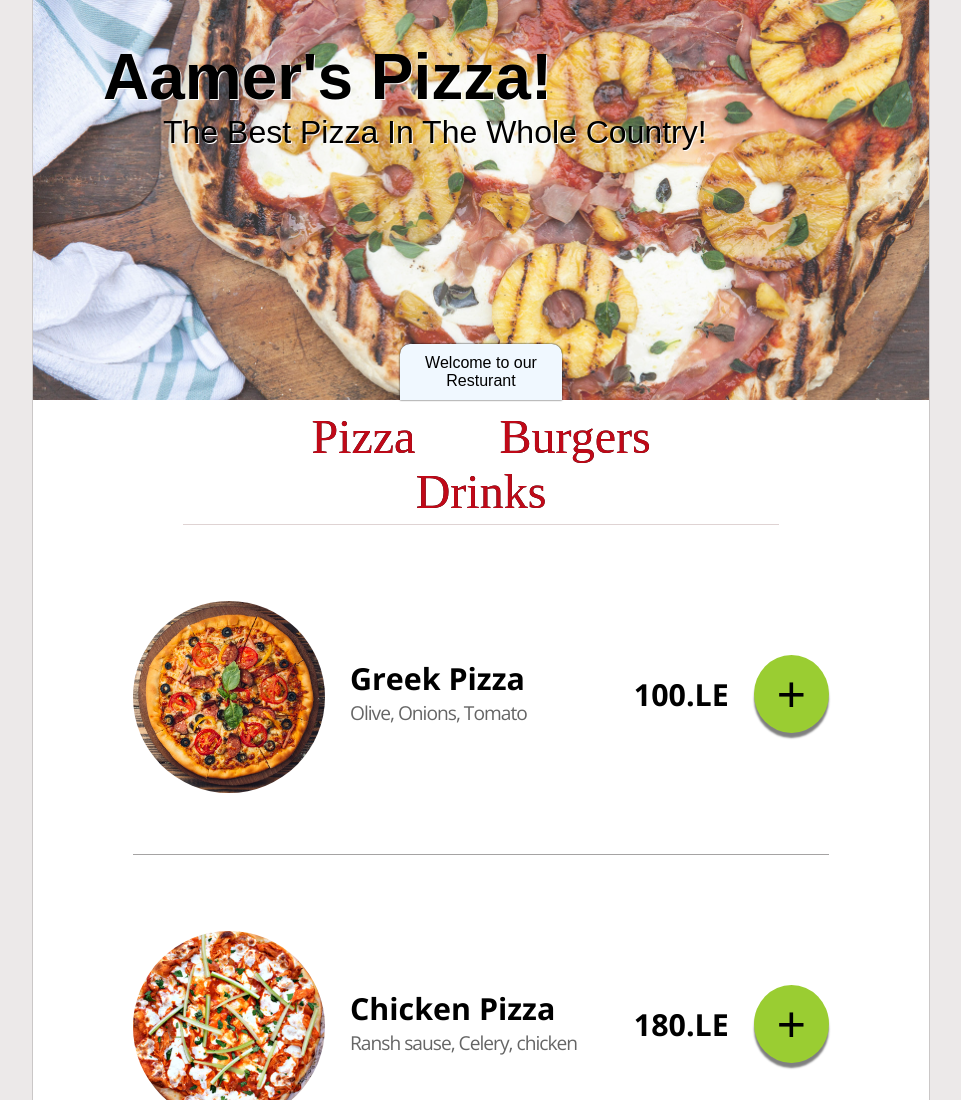
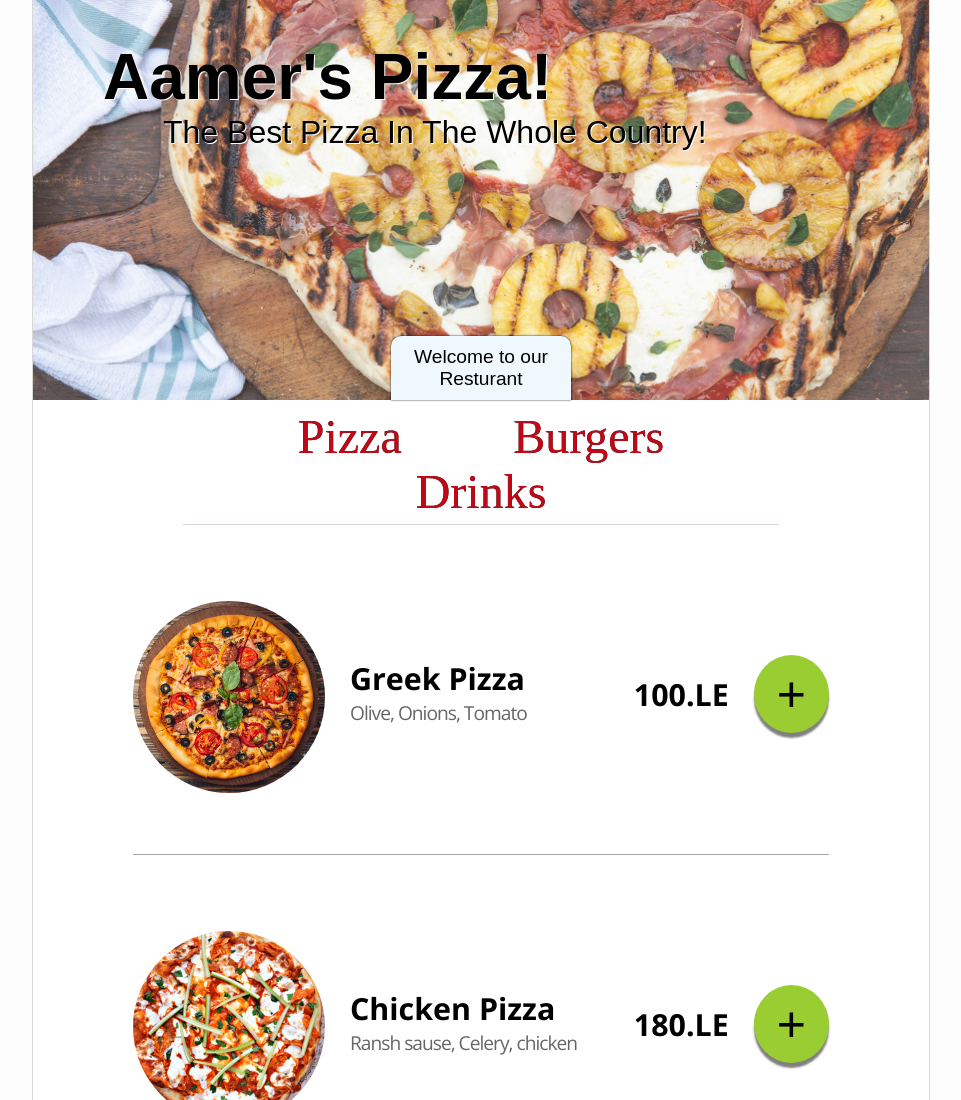
Before and after one commit to 3amrxero/aamerResturant, a plain HTML site: page index.html in a window 1280 px wide. Shown: the top 1100 px of the page, without its empty margins (159-1120 px from the left). Drawn offline with nearby package versions, Linux system fonts and the light colour scheme; a web font is replaced by a local one.

Commit message:
Update style.css

```diff
--- a/style.css
+++ b/style.css
@@ -7,20 +7,19 @@
 
 body {
 
-    background-color: rgb(236, 233, 233);
+    background-color: rgb(253, 253, 253);
     color: black;
     font-size: 16px;
     font-family:"Open Sans", sans-serif;
     text-align: center;
-
+    width: 70%;
+    margin: auto;
 
 }
 
 .background {
     background-color: white;
-    width: 70%;
-    min-width: 90%vw;
-    height: 40%;
+    width: 100%vw;
     border-bottom: 1px solid black;
     margin: auto;
     position: relative;
@@ -89,14 +88,14 @@ h2 {
 }
 
 h3 {
-    font-size: 100%;
+    font-size: 120%;
     font-weight: 200;
 }
 
 .welcome {
     background-color: aliceblue;
     margin: auto;
-    width: 18%;
+    width: 20%;
     position: absolute;
     bottom: 0;
     left: 0;
@@ -140,7 +139,7 @@ li {
     font-size: 300%;
     font-weight: 200;
     display: inline-block;
-    padding: 0 40px;
+    padding: 0 9%;
 }
 ul {
     border-bottom: .5px solid rgb(223, 211, 211);
```
